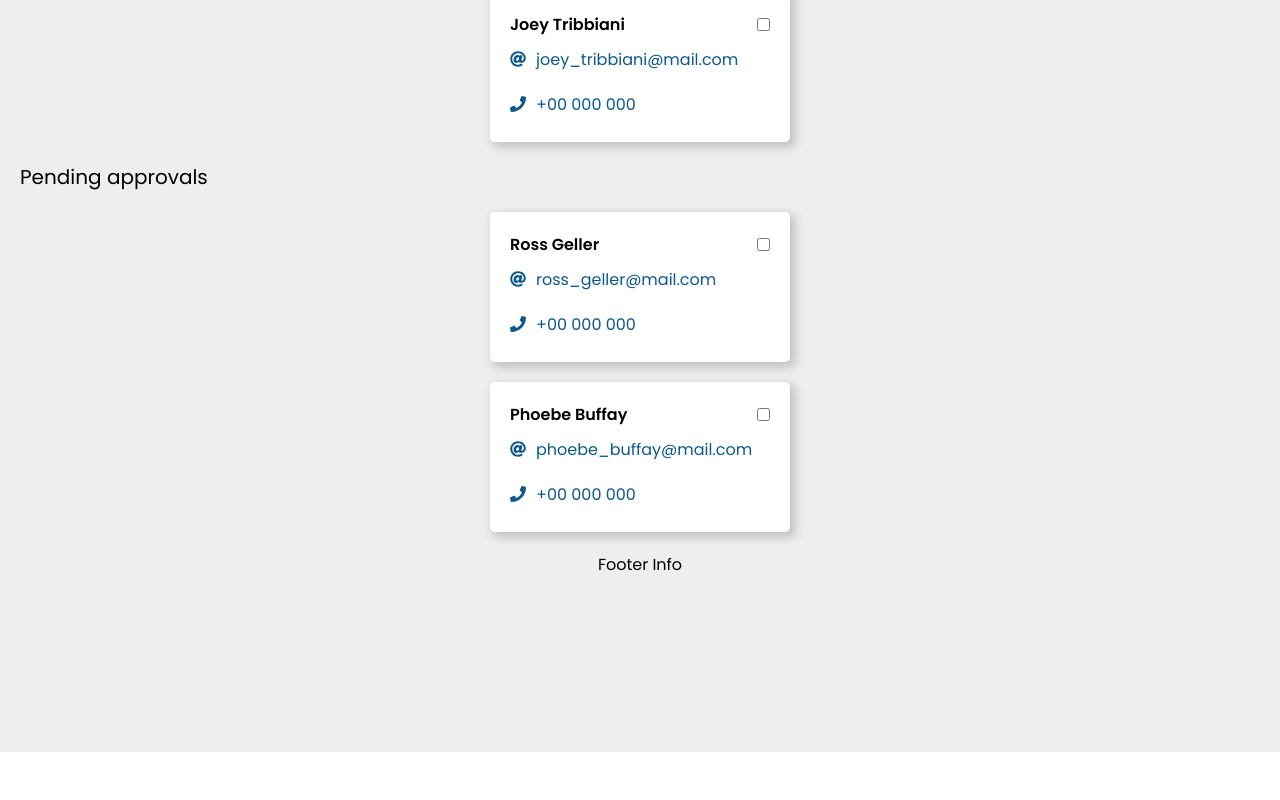
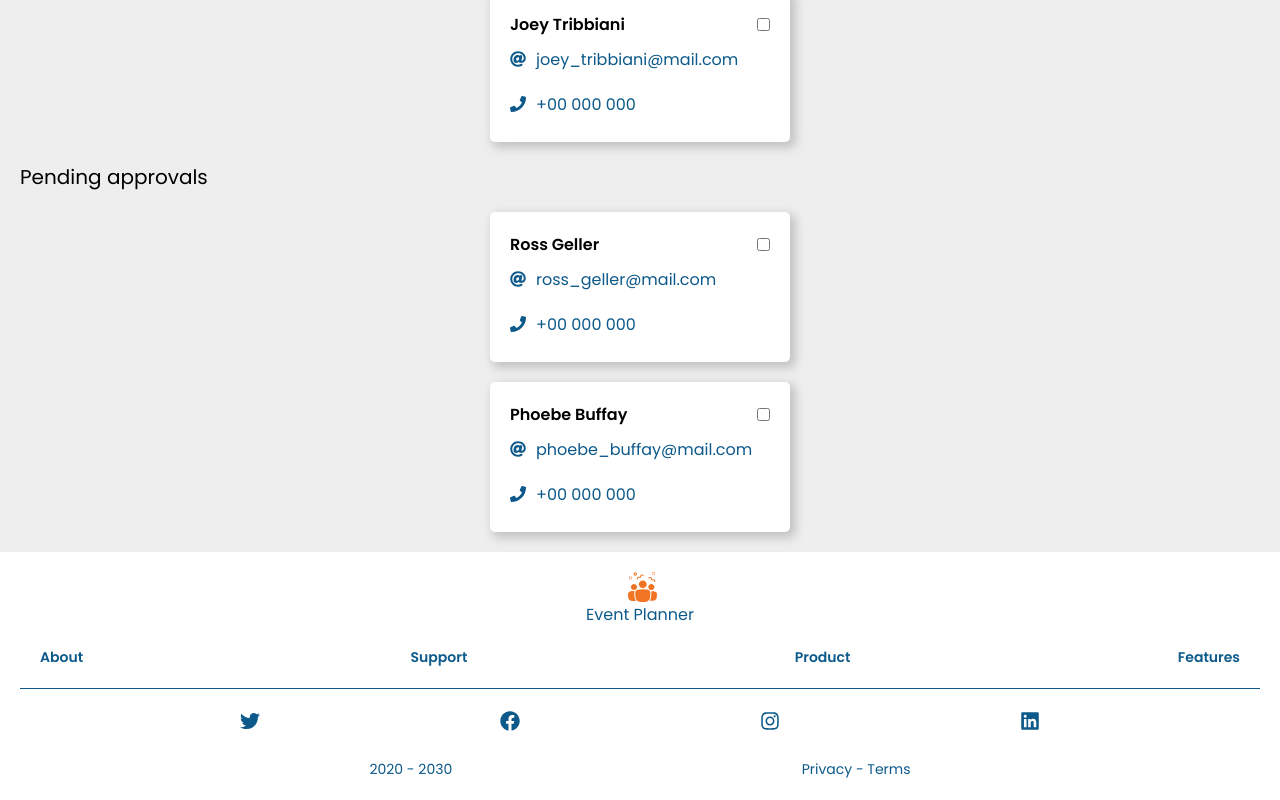
Before and after one commit to MarinaFroes/Event_Planner, a React (Create React App) app: page / in a window 1280 px wide. Shown: the part 2049-2849 px from the top of the page. Before the commit the page ends 2801 px from the top, so only its background shows below. Built offline with nearby package versions, Linux system fonts and the light colour scheme.

Commit message:
feat: Add logo and links

```diff
--- a/src/components/Footer.tsx
+++ b/src/components/Footer.tsx
@@ -1,17 +1,134 @@
 import React from 'react'
 import styled from 'styled-components'
+import { FaInstagram, FaFacebook, FaTwitter, FaLinkedin } from 'react-icons/fa'
+
+import Logo from '../assets/icons/logo.svg'
 
 const StyledFooter = styled.footer`
+  padding: 20px;
   width: 100%;
-  height: 200px;
   background-color: var(--main-color-white, #fff);
-  background-color: #eee;
+`
+
+const StyledLogo = styled.img`
+  height: 30px;
+  margin-left: 10px;
+  padding-right: 5px;
+`
+
+const Title = styled.p`
+  font-size: 16px;
+  color: var(--main-color-blue, #0c598a);
+  margin: auto;
+
+`
+
+const LogoLink = styled.a`
+  display: flex;
+  flex-direction: column;
+  align-items: center;
+  text-decoration: none;
+
+  :hover {
+    cursor: pointer;
+  }
+`
+
+const InfoLink = styled.a`
+  color: var(--main-color-blue, #0c598a);
+  text-decoration: none;
+  font-weight: bold;
+  font-size: 14px;
+
+  :hover {
+    cursor: pointer;
+  }
+`
+
+const LinksContainer = styled.div`
+  display: flex;
+  justify-content: space-between;
+  flex-wrap: wrap;
+  padding: 20px;
+  border-bottom: 1px solid var(--main-color-blue, #0c598a);
+`
+
+const SocialMediaContainer = styled.div`
+  display: flex;
+  justify-content: space-evenly;
+  font-size: 16px;
+  color: var(--main-color-blue, #0c598a);
+`
+
+const SocialMediaLink = styled.a`
+  text-decoration: none;
+  color: var(--main-color-blue, #0c598a);
+  font-size: 20px;
+  margin: 20px;
+
+  :hover {
+    cursor: pointer;
+  }
+`
+
+const ExtraInfo = styled.div`
+  display: flex;
+  justify-content: space-evenly;
+  color: var(--main-color-blue, #0c598a);
+  font-size: 14px;
 `
 
 const Footer: React.FC = () => {
   return (
     <StyledFooter>
-      <p>Footer Info</p>
+
+      <LogoLink href="/">
+        <StyledLogo src={Logo} alt="" />
+        <Title>Event Planner</Title>
+      </LogoLink>
+
+      <LinksContainer>
+        <InfoLink href="/">About</InfoLink>
+        <InfoLink href="/">Support</InfoLink>
+        <InfoLink href="/">Product</InfoLink>
+        <InfoLink href="/">Features</InfoLink>
+      </LinksContainer>
+
+      <SocialMediaContainer>
+        <SocialMediaLink
+          href="/"
+          target="_blank"
+          rel="noopener noreferrer"
+        >
+          <FaTwitter />
+        </SocialMediaLink>
+        <SocialMediaLink
+          href="/"
+          target="_blank"
+          rel="noopener noreferrer"
+        >
+          <FaFacebook />
+        </SocialMediaLink>
+        <SocialMediaLink
+          href="/"
+          target="_blank"
+          rel="noopener noreferrer"
+        >
+          <FaInstagram />
+        </SocialMediaLink>
+        <SocialMediaLink
+          href="/"
+          target="_blank"
+          rel="noopener noreferrer"
+        >
+          <FaLinkedin />
+        </SocialMediaLink>
+      </SocialMediaContainer>
+
+      <ExtraInfo>
+        <p>2020 - 2030</p>
+        <p>Privacy - Terms</p>
+      </ExtraInfo>
     </StyledFooter>
   )
 }
```
